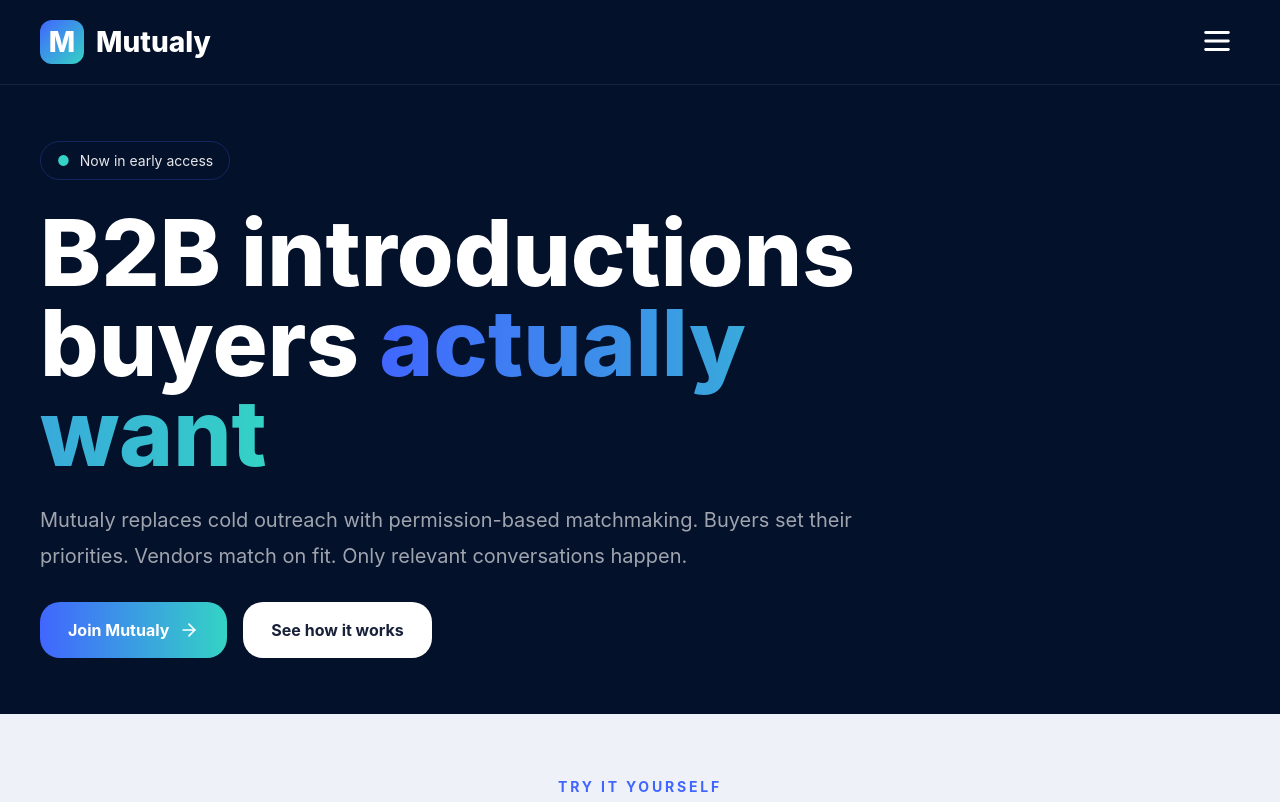
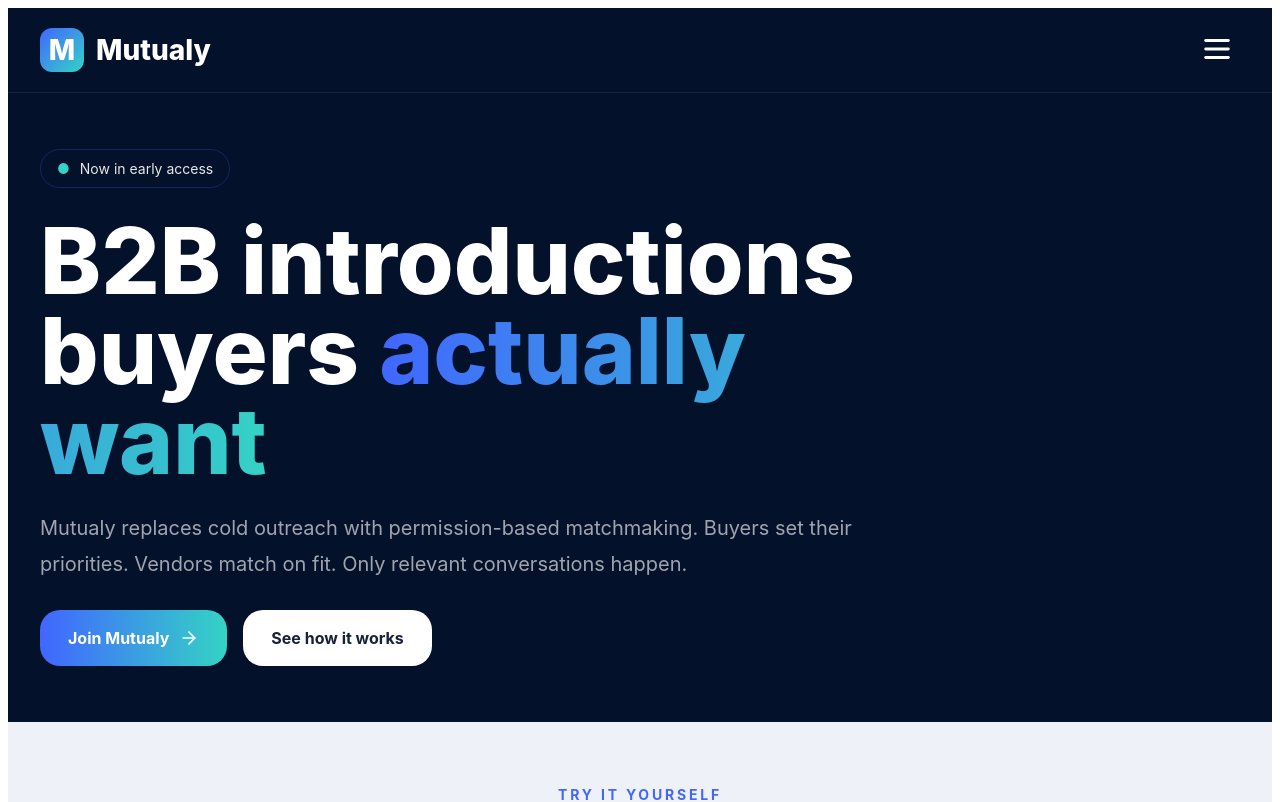
Before and after one commit to gquihuis98-design/mutualy---live, a Next.js app: page / in a window 1280 px wide. Shown: the top 802 px of the page. Built offline with nearby package versions, Linux system fonts and the light colour scheme.

Commit message:
Update layout.tsx

```diff
--- a/app/layout.tsx
+++ b/app/layout.tsx
@@ -1,7 +1,4 @@
-import type { Metadata } from "next";
-import React from "react";
-
-export const metadata: Metadata = {
+export const metadata = {
   title: "Mutualy",
   description: "Permission-based B2B matchmaking",
 };
@@ -13,7 +10,7 @@
 }) {
   return (
     <html lang="en">
-      <body style={{ margin: 0, fontFamily: "Arial, sans-serif" }}>{children}</body>
+      <body>{children}</body>
     </html>
   );
 }
```
